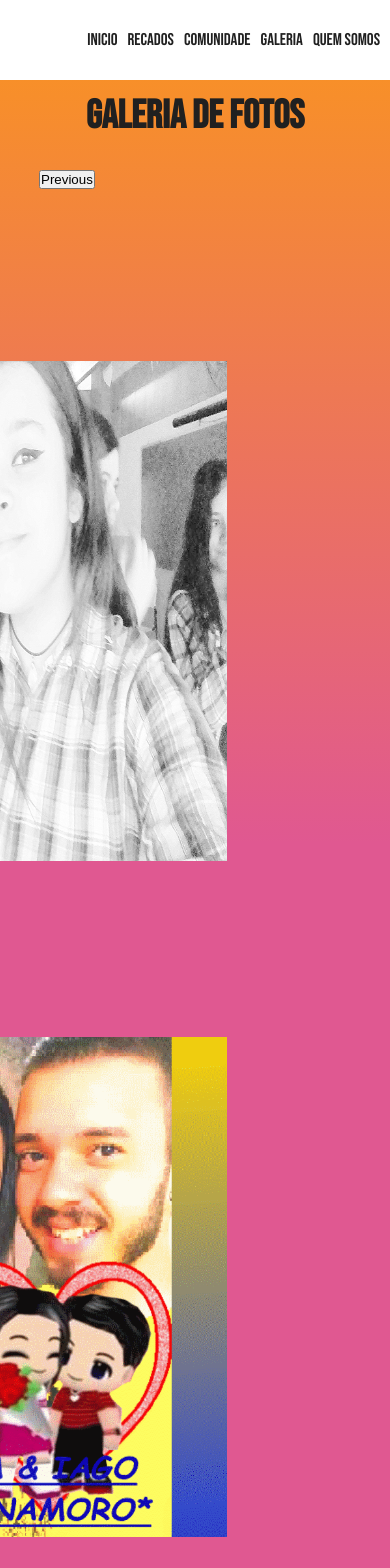
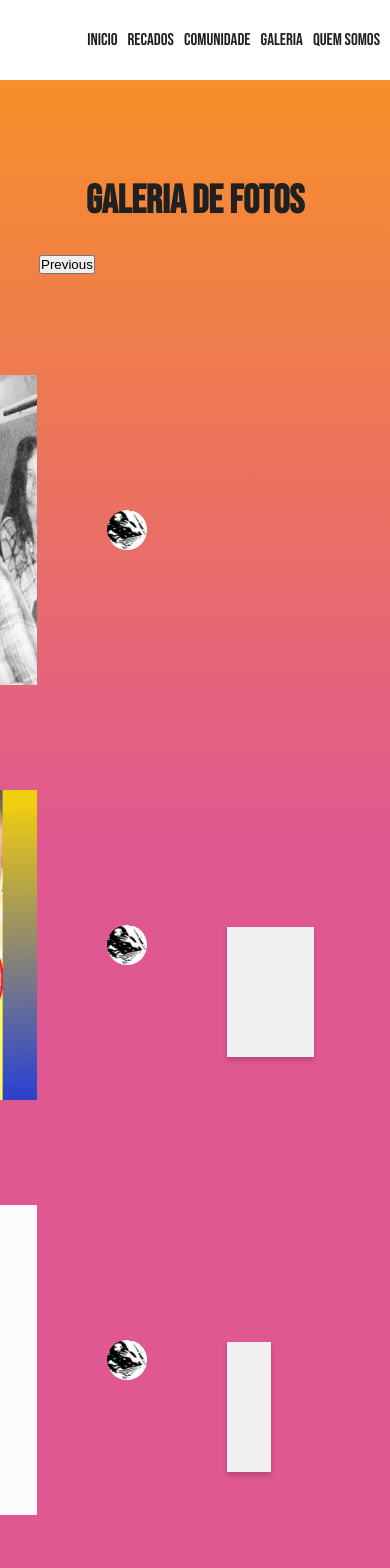
Before and after one commit to juliabergman/projeto, a React (Create React App) app: page /galeria in a window 390 px wide. Shown: the top 1568 px of the page. Built offline with nearby package versions, Linux system fonts and the light colour scheme; the HTML template or start-up script is replaced by a standard one.

Commit message:
galeria responsiva

```diff
--- a/src/paginas/galeria/galeria.css
+++ b/src/paginas/galeria/galeria.css
@@ -99,7 +99,7 @@
 
   #supremo {
     width: 100%;
-    height: 30vh;
+    height: 50vh;
 
     display: flex;
     justify-content: center;
@@ -124,34 +124,37 @@
   }
 
   .carousel-content img {
-    margin-top: 0px;
+    margin-top: -1798px;
     margin-left: 0px;
 
-    width: 500px;
-    height: 500px;
+    width: 310px;
+    height: 310px;
   }
 
   .car {
-    width: 0%;
-    height: 68vh;
+    width: 0px !important;
+    height: 0vh;
+
   }
 
   .vai {
     width: 0%;
     display: flex;
     align-items: center;
+    padding-top: 810px;
+    height: 690px;
 
     background-color: rgba(255, 255, 255, 0.185);
   }
 
   .coments {
-    width: 40%;
+    width: 50%;
     height: 100vh;
 
-    margin-left: 70px;
+
 
     display: flex;
-    flex-direction: column;
+    flex-direction: row;
     text-align: center;
     color: rgba(255, 255, 255, 0);
   }
@@ -161,7 +164,6 @@
     height: 40px;
 
     margin-right: 10px;
-    margin-left: ;
 
     border-radius: 50%;
   }
@@ -175,14 +177,7 @@
     margin-bottom: 0px;
   }
 
-  .coment-box {
-    width: 0px;
-    height: 0px;
-  }
 
-  .coments-profile img{
-    width: 0px;
-  }
 
 
 
```
